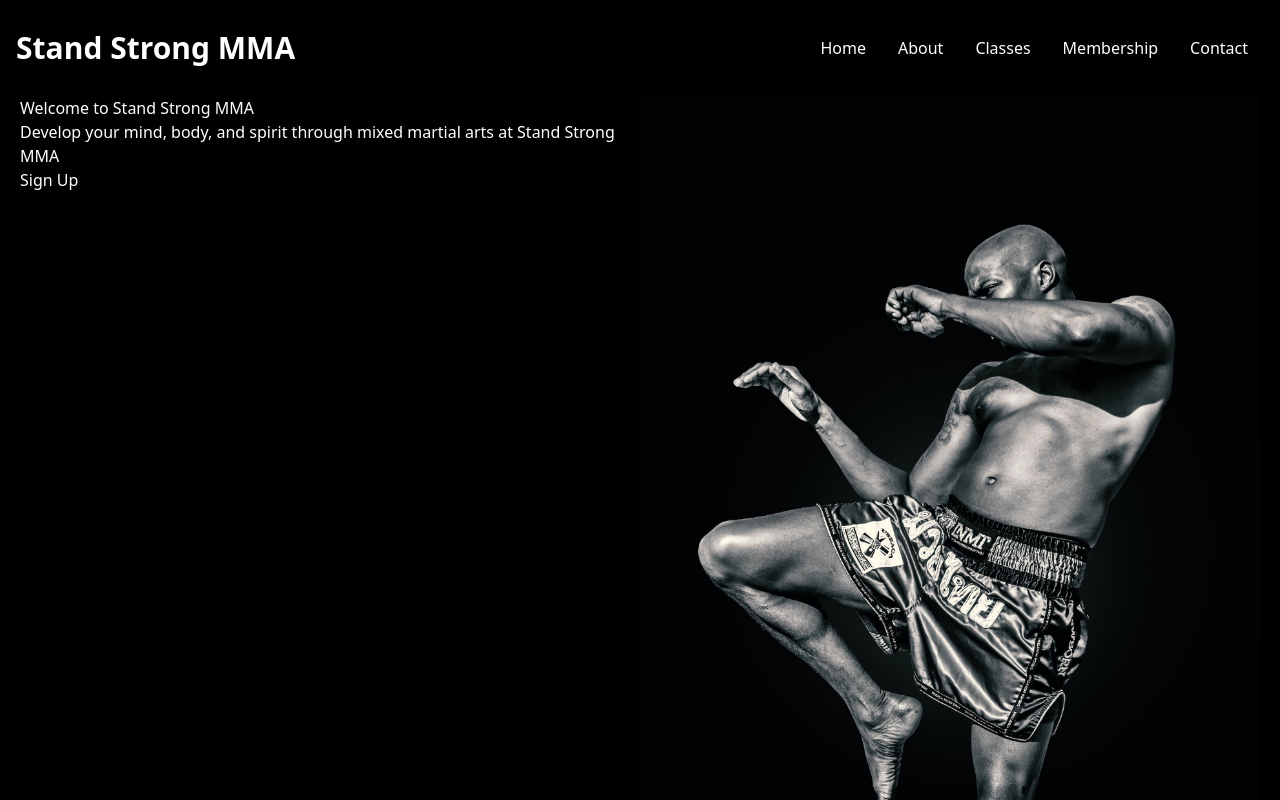
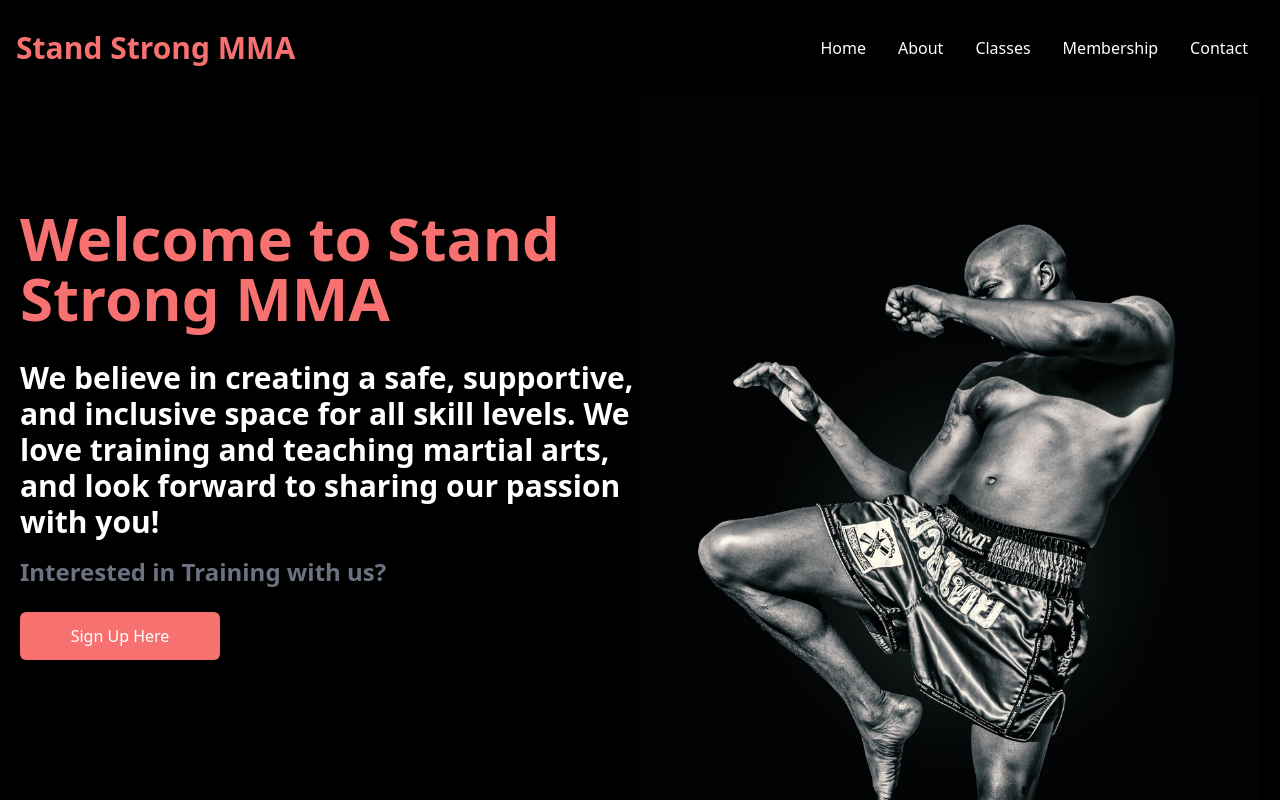
Before and after one commit to vietthom/stand-strong-mma, a Next.js app: page / in a window 1280 px wide. Shown: the top 800 px of the page. Built offline with nearby package versions, Linux system fonts and the light colour scheme.

Commit message:
Add style to hero component

```diff
--- a/components/Hero.js
+++ b/components/Hero.js
@@ -4,10 +4,11 @@ import Image from 'next/image';
 const Hero = () => {
   return (
     <div className='max-w-[1240px] w-full h-screen mx-auto grid md:grid-cols-2 text-white'>
-        <div>
-           <h1>Welcome to Stand Strong MMA</h1>
-           <p>Develop your mind, body, and spirit through mixed martial arts at Stand Strong MMA</p>
-           <button>Sign Up</button>
+        <div className='flex flex-col items-start mt-[96px]'>
+           <h1 className='md:text-6xl sm:text-5xl text-3xl font-bold text-red-400 py-4'>Welcome to Stand Strong MMA</h1>
+           <p className='md:text-3xl sm:text-2xl text-xl font-bold py-4'>We believe in creating a safe, supportive, and inclusive space for all skill levels. We love training and teaching martial arts, and look forward to sharing our passion with you! </p>
+           <h2 className='md:text-2xl text-xl font-bold text-gray-500 '>Interested in Training with us?</h2>
+           <button className='bg-red-400 w-[200px] rounded-md font-medium my-6 py-3'>Sign Up Here</button>
         </div>
         <Image src={MuayThai} alt='/'/>
     </div>
--- a/components/Navbar.js
+++ b/components/Navbar.js
@@ -9,7 +9,7 @@ export const Navbar = () => {
     }
   return (
     <div className="text-white container mx-auto px-4 h-24 flex items-center">
-        <h1 className="w-full font-bold text-3xl">Stand Strong MMA</h1>
+        <h1 className="w-full font-bold text-3xl text-red-400">Stand Strong MMA</h1>
         <ul className="hidden md:flex">
             <li className="p-4">Home</li>
             <li className="p-4">About</li>
```
